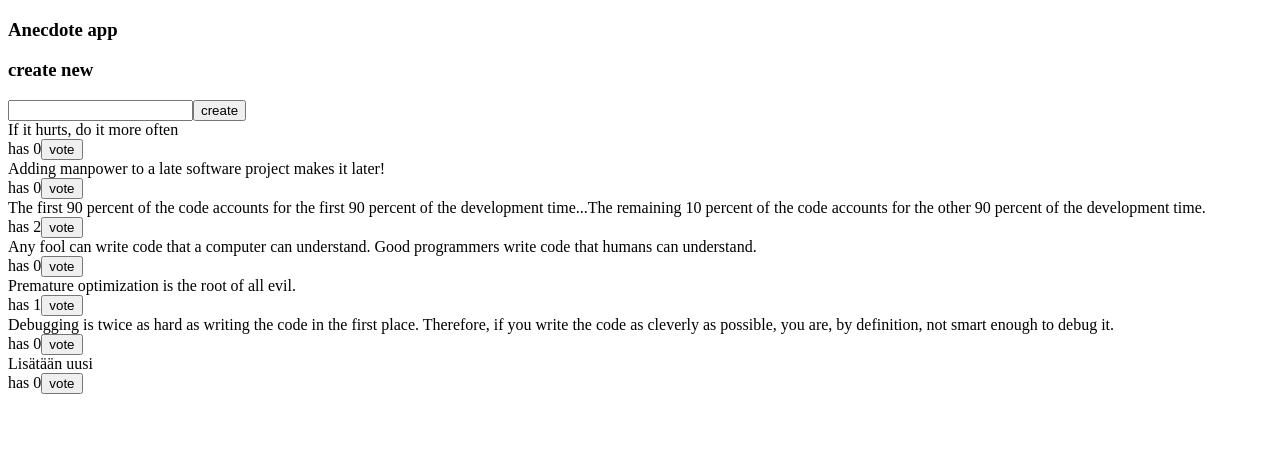
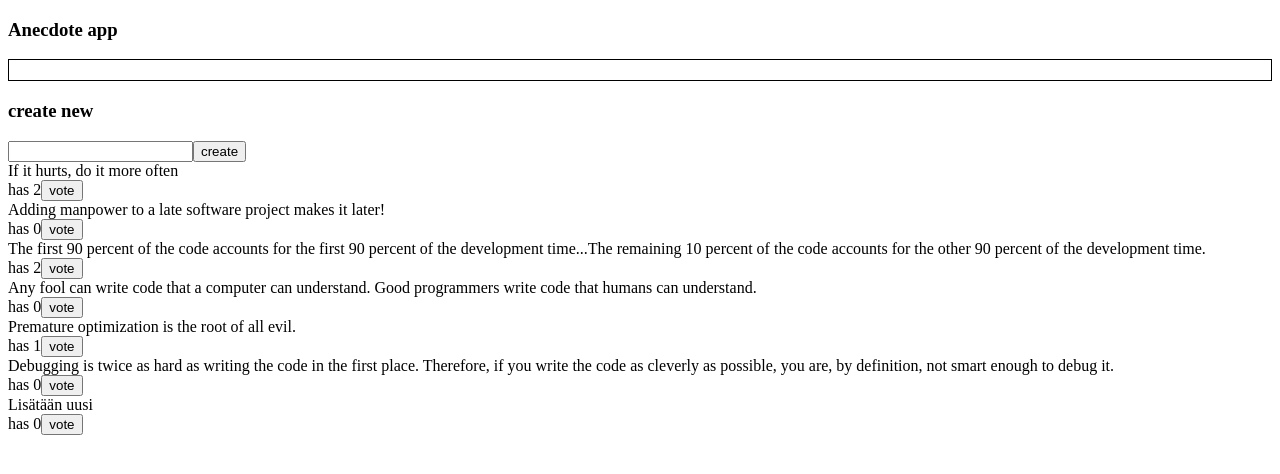
Before and after one commit to AaltonenJari/query-notes-anecdotes, a React (Create React App) app: page / in a window 1280 px wide. Shown: the top 474 px of the page. Built offline with nearby package versions, Linux system fonts and the light colour scheme; data requests are answered from the project's data file.

Commit message:
kokeilua useReducer-hookinkanssa

```diff
--- a/db.json
+++ b/db.json
@@ -3,7 +3,7 @@
     {
       "content": "If it hurts, do it more often",
       "id": "47145",
-      "votes": 0
+      "votes": 2
     },
     {
       "content": "Adding manpower to a late software project makes it later!",
--- a/src/App.js
+++ b/src/App.js
@@ -2,6 +2,7 @@ import AnecdoteForm from './components/AnecdoteForm'
 import Notification from './components/Notification'
 import { useQuery, useMutation, useQueryClient } from '@tanstack/react-query'
 import { getAnecdotes, updateAnecdote } from './requests'
+import { NotificationContextProvider } from './NotificationContext'
 
 const App = () => {
   const queryClient = useQueryClient()
@@ -15,6 +16,7 @@ const App = () => {
 
   const handleVote = (anecdote) => {
     updateAnecdoteMutation.mutate({ ...anecdote, votes: anecdote.votes + 1 })
+    Notification('anecdote voted', 5)
   }
 
   const result = useQuery({
@@ -40,7 +42,9 @@ const App = () => {
     <div>
       <h3>Anecdote app</h3>
 
-      <Notification />
+      <NotificationContextProvider>
+        <Notification />
+      </NotificationContextProvider>
       <AnecdoteForm />
 
       {anecdotes.map((anecdote) => (
--- /dev/null
+++ b/src/NotificationContext.js
@@ -0,0 +1,51 @@
+import { createContext, useReducer } from 'react'
+
+const notificationReducer = (state, action) => {
+  switch (action.type) {
+    case 'SET_NOTIFICATION':
+      return setNotification(action.payload.dispatch, action.payload.message, action.payload.time)
+    case 'CLEAR_NOTIFICATION':
+      return ''
+    default:
+      return state
+  }
+}
+
+const NotificationContext = createContext()
+
+let timeoutId = null
+
+export const setNotification = (dispatch, message, time) => {
+    return dispatch => {
+        dispatch({
+            type: 'SET_NOTIFICATION',
+            payload: {
+                dispatch,
+                message,
+                time
+            }
+        })
+
+        if (timeoutId) {
+            clearTimeout(timeoutId)
+        }
+
+        timeoutId = setTimeout(() => {
+            dispatch({
+                type: 'CLEAR_NOTIFICATION'
+            })
+        }, time * 1000)
+    }
+ }
+
+export const NotificationContextProvider = (props) => {
+  const [notification, dispatch] = useReducer(notificationReducer, '')
+
+  return (
+    <NotificationContext.Provider value={{ notification, dispatch }}>
+      {props.children}
+    </NotificationContext.Provider>
+  )
+}
+
+export default NotificationContext
--- a/src/components/Notification.js
+++ b/src/components/Notification.js
@@ -1,3 +1,6 @@
+import { useContext } from 'react'
+import NotificationContext from '../NotificationContext'
+
 const Notification = () => {
   const style = {
     border: 'solid',
@@ -5,12 +8,11 @@ const Notification = () => {
     borderWidth: 1,
     marginBottom: 5
   }
-
-  if (true) return null
+  const { notification } = useContext(NotificationContext)
 
   return (
     <div style={style}>
-
+      {notification}
     </div>
   )
 }
```
